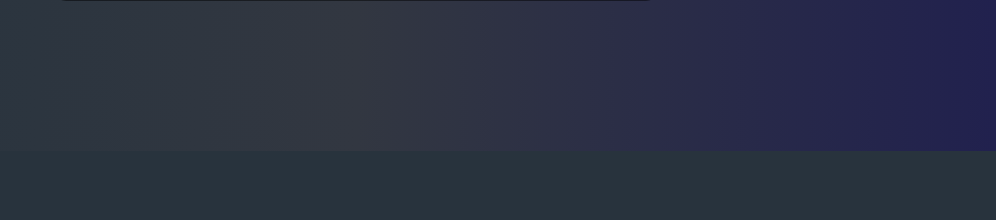
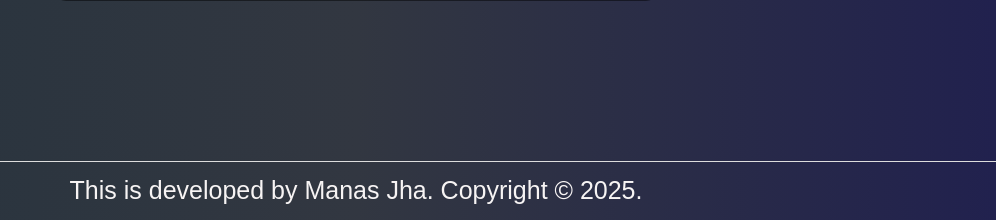
Before and after one commit to manasjh1/Political-Sampark, a FastAPI app: page / in a window 1280 px wide. Shown: the part 649-869 px from the top of the page, without its empty margins (284-1280 px from the left). Before the commit the page ends 800 px from the top, so only its background shows below. Run offline with FastAPI, Linux system fonts and the light colour scheme; some libraries are stand-ins or nearby versions.

```diff
--- a/app/static/style.css
+++ b/app/static/style.css
@@ -221,3 +221,12 @@ border-radius: 0 0 15px 15px !important;
 	margin-bottom: 15px !important;
 }
 }
+.chat-footer {
+    text-align: center;
+    padding: 10px;
+    color: #f7f4f4;
+    font-size: 25px;
+    font-family: Arial, sans-serif;
+    border-top: 1px solid #ddd;
+    margin-top: 10px;
+}
--- a/app/templates/index.html
+++ b/app/templates/index.html
@@ -84,5 +84,11 @@
             });
         });
     </script>
+
+    <div class="chat-footer">
+        This is developed by Manas Jha. Copyright © 2025.
+    </div>
+
+
 </body>
 </html>
```
